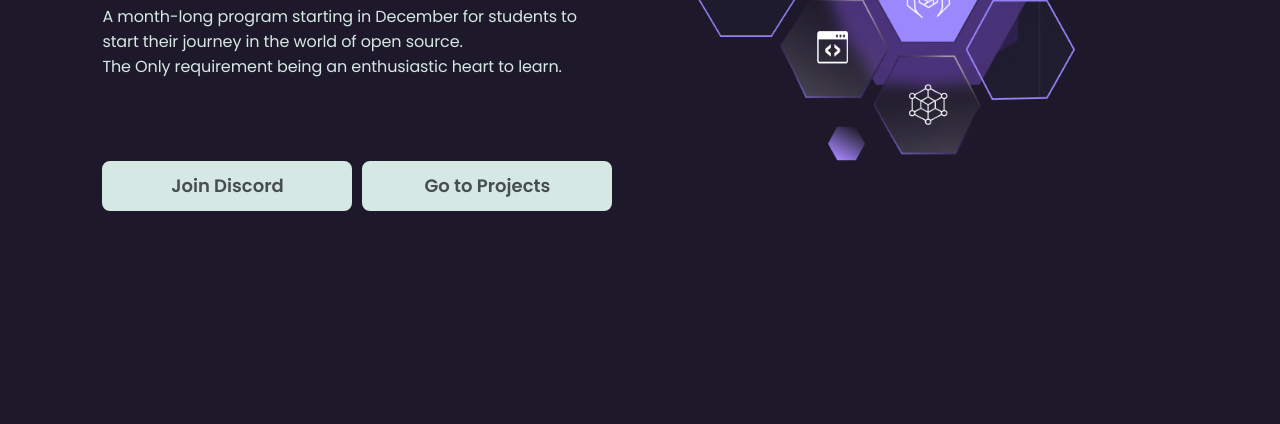
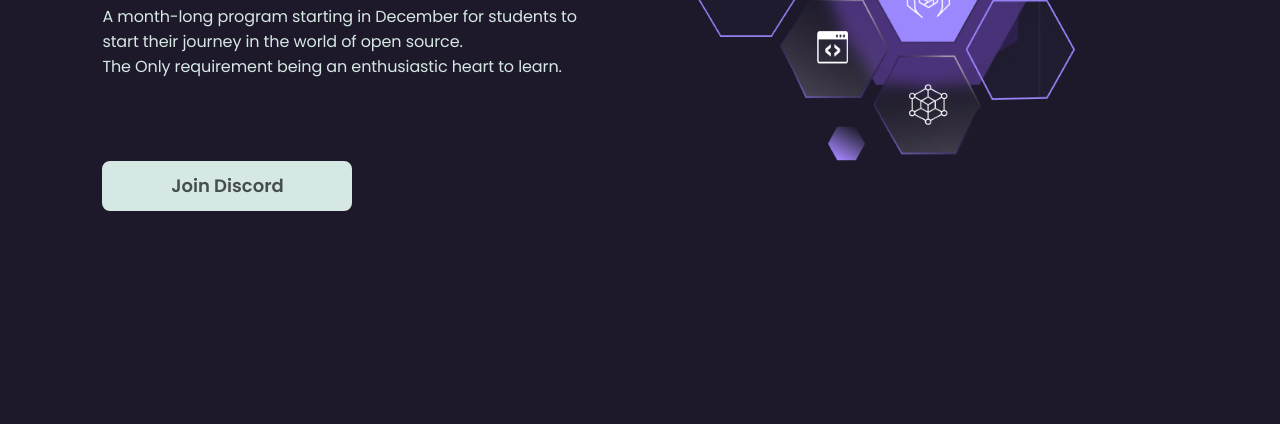
Before and after one commit to opencodeiiita/opencodeiiita.github.io, a website: page index.html in a window 1280 px wide. Shown: the part 358-782 px from the top of the page. Drawn offline with nearby package versions, Linux system fonts and the light colour scheme; a script that the page names is missing.

Commit message:
Update index.html

```diff
--- a/index.html
+++ b/index.html
@@ -72,14 +72,6 @@
 									</span>
 								</button>
 							</a> </div>
-							<div>
-								<a class="buttonL" href="https://discord.gg/7hRZXaHCgC" target="_blank">
-								   <button class="jd-button" style=" width: 250px;">
-									   <span>
-										   Go to Projects
-									   </span>
-								   </button>
-							   </a> </div>
 							<div class="apply-button" data-hackathon-slug="opencode23" data-button-theme="dark-inverted"
 								style="height: 44px; width: 312px"></div>
 							<!-- <a class="buttonL" href="https://discord.gg/PX7uJCSXPw" style="margin: 10px;"
```
